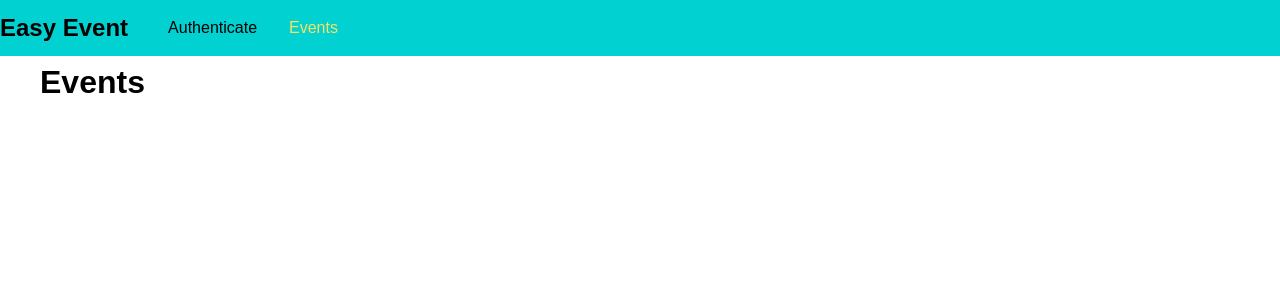
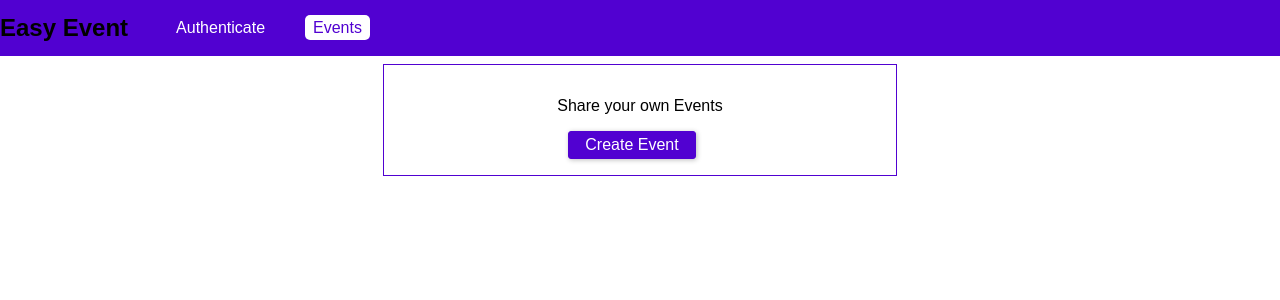
Before and after one commit to FedkinAndrey/graphql-react-event-booking, a React (Create React App) app in the folder frontend/: page /events in a window 1280 px wide. Shown: the top 300 px of the page. Built offline with nearby package versions, Linux system fonts and the light colour scheme.

Commit message:
added modal window of creating event

```diff
--- a/frontend/src/App.jsx
+++ b/frontend/src/App.jsx
@@ -24,9 +24,6 @@ function App() {
         <MainNavigation />
         <div className="main-content">
           <Routes>
-            {!state.token && (
-              <Route path="/" element={<Navigate replace to="/auth" />} exact />
-            )}
             {state.token && (
               <Route
                 path="/"
@@ -41,6 +38,16 @@ function App() {
                 exact
               />
             )}
+            {!state.token && (
+              <Route path="/" element={<Navigate replace to="/auth" />} exact />
+            )}
+            {!state.token && (
+              <Route
+                path="/bookings"
+                element={<Navigate replace to="/auth" />}
+                exact
+              />
+            )}
             {!state.token && <Route path="/auth" element={<Auth />} />}
             <Route path="/events" element={<Events />} />
             {state.token && <Route path="/bookings" element={<Bookings />} />}
--- a/frontend/src/App.scss
+++ b/frontend/src/App.scss
@@ -1,7 +1,48 @@
-*{
+* {
   font-family: sans-serif;
 }
 
-.main-content{
+.main-content {
   margin: 4rem 2.5rem;
 }
+
+.form-control {
+  margin-bottom: 1rem;
+
+  label {
+    margin-bottom: .5rem;
+  }
+
+  label,
+  input {
+    width: 100%;
+    display: block;
+  }
+}
+
+@mixin btnStyle {
+  background: #5101d1;
+  font: inherit;
+  border: 1px solid #5101d1;
+  border-radius: 3px;
+  padding: 0.25rem 1rem;
+  margin-right: 1rem;
+  box-shadow: 1px 1px 5px rgba(0, 0, 0, 0.26);
+  color: #fff;
+  cursor: pointer;
+
+  &:hover,
+  &:active {
+    border-color: #01a7a7;
+  }
+}
+
+.form-actions, {
+  button {
+    @include btnStyle;
+  }
+}
+
+.btn {
+  @include btnStyle;
+}
--- /dev/null
+++ b/frontend/src/components/backdrop/Backdrop.jsx
@@ -0,0 +1,8 @@
+import React from 'react';
+import './backdrop.scss';
+
+const Backdrop = () => {
+  return <div className="backdrop"></div>;
+};
+
+export default Backdrop;
--- /dev/null
+++ b/frontend/src/components/backdrop/backdrop.scss
@@ -0,0 +1,8 @@
+.backdrop {
+  position: fixed;
+  top: 0;
+  left: 0;
+  height: 100vh;
+  width: 100%;
+  background: rgba(0, 0, 0, 0.75);
+}
--- a/frontend/src/components/index.js
+++ b/frontend/src/components/index.js
@@ -1 +1,3 @@
 export { default as MainNavigation } from './navigation/MainNavigation';
+export { default as Modal } from './modal/Modal';
+export { default as Backdrop } from './backdrop/Backdrop';
--- /dev/null
+++ b/frontend/src/components/modal/Modal.jsx
@@ -0,0 +1,33 @@
+import React from 'react';
+import './modal.scss';
+
+const Modal = ({
+  title,
+  canCancel,
+  canConfirm,
+  onCancel,
+  onConfirm,
+  children,
+}) => {
+  return (
+    <div className="modal">
+      <header className="modal__header">
+        <h1>{title}</h1>
+      </header>
+      <section className="modal__content">{children}</section>
+      <section className="modal__actions">
+        {canCancel && (
+          <button className="btn" onClick={onCancel}>
+            Cancel
+          </button>
+        )}
+        {canConfirm && (
+          <button className="btn" onClick={onConfirm}>
+            Confirm
+          </button>
+        )}
+      </section>
+    </div>
+  );
+};
+export default Modal;
--- /dev/null
+++ b/frontend/src/components/modal/modal.scss
@@ -0,0 +1,36 @@
+.modal {
+  width: 90%;
+  background: #fff;
+  box-shadow: 0 2px 8px rgba(0, 0, 0, 0.26);
+  position: fixed;
+  top: 20vh;
+  left: 5%;
+
+  &__header {
+    background: #5101d1;
+    padding: 1rem;
+    color: #fff;
+
+    h1 {
+      margin: 0;
+      font-size: 1.25rem;
+    }
+  }
+
+  &__content {
+    padding: 1rem;
+  }
+
+  &__actions {
+    display: flex;
+    justify-content: flex-end;
+    padding: 1rem;
+  }
+}
+
+@media (min-width: 768px) {
+  .modal {
+    width: 30rem;
+    left: calc((100% - 30rem) / 2);
+  }
+}
--- a/frontend/src/components/navigation/MainNavigation.jsx
+++ b/frontend/src/components/navigation/MainNavigation.jsx
@@ -22,9 +22,12 @@ const MainNavigation = () => (
                 <NavLink to="/events">Events</NavLink>
               </li>
               {context.token && (
-                <li>
-                  <NavLink to="/bookings">Bookings</NavLink>
-                </li>
+                <>
+                  <li>
+                    <NavLink to="/bookings">Bookings</NavLink>
+                  </li>
+                  <button onClick={context.logout}>Logout</button>
+                </>
               )}
             </ul>
           </nav>
--- a/frontend/src/components/navigation/MainNavigation.scss
+++ b/frontend/src/components/navigation/MainNavigation.scss
@@ -4,7 +4,7 @@
   top: 0;
   width: 100%;
   height: 3.5rem;
-  background: #01d1d1;
+  background: #5101d1;
   display: flex;
   align-items: center;
 
@@ -23,20 +23,30 @@
       padding: 0;
       display: flex;
       list-style: none;
+      align-items: center;
     }
 
     li {
       margin: 0 1rem;
     }
 
-    a {
+    a, button {
       text-decoration: none;
-      color: #000;
+      color: #fff;
+      padding: 0.25rem 0.5rem;
+      border: none;
+      font: inherit;
+      background: transparent;
+      cursor: pointer;
+      vertical-align: middle;
+      margin: 0;
 
       &.active,
       &:hover,
       &:active {
-        color: #f8e264;
+        background: #fff;
+        color: #5101d1;
+        border-radius: 5px;
       }
     }
   }
--- a/frontend/src/pages/Events.jsx
+++ b/frontend/src/pages/Events.jsx
@@ -1,10 +1,41 @@
-import React from 'react';
+import React, { useState } from 'react';
+import './events.scss';
+import { Backdrop, Modal } from '../components';
 
 const Events = () => {
+  const [isCreating, setIsCreating] = useState(false);
+
+  const createEventHandler = () => {
+    setIsCreating(true);
+  };
+  const modalConfirmHandler = () => {
+    setIsCreating(false);
+  };
+  const modalCancelHandler = () => {
+    setIsCreating(false);
+  };
+
   return (
-    <div>
-      <h1>Events</h1>
-    </div>
+    <>
+      {isCreating && <Backdrop />}
+      {isCreating && (
+        <Modal
+          title="Add Events"
+          canConfirm
+          canCancel
+          onCancel={modalCancelHandler}
+          onConfirm={modalConfirmHandler}
+        >
+          <p>Modal content</p>
+        </Modal>
+      )}
+      <div className="events-control">
+        <p>Share your own Events</p>
+        <button className="btn" onClick={createEventHandler}>
+          Create Event
+        </button>
+      </div>
+    </>
   );
 };
 
--- a/frontend/src/pages/auth.scss
+++ b/frontend/src/pages/auth.scss
@@ -3,39 +3,3 @@
   max-width: 80%;
   margin: 5rem auto;
 }
-
-.form-control {
-  margin-bottom: 1rem;
-
-  label {
-    margin-bottom: .5rem;
-  }
-
-  label,
-  input {
-    width: 100%;
-    display: block;
-  }
-}
-
-.form-actions{
-  button {
-    background: #01d1d1;
-    font: inherit;
-    border: 1px solid #01d1d1;
-    border-radius: 3px;
-    padding: 0.25rem 1rem;
-    margin-right: 1rem;
-    box-shadow: 1px 1px 5px rgba(0, 0, 0, 0.26);
-    color: #fff;
-    cursor: pointer;
-
-    &:hover,
-    &:active {
-      background: #01a7a7;
-      border-color: #01a7a7;
-    }
-  }
-
-
-}
--- /dev/null
+++ b/frontend/src/pages/events.scss
@@ -0,0 +1,8 @@
+.events-control {
+  text-align: center;
+  border: 1px solid #5101d1;
+  padding: 1rem;
+  margin: 2rem auto;
+  width: 30rem;
+  max-width: 80%;
+}
```
